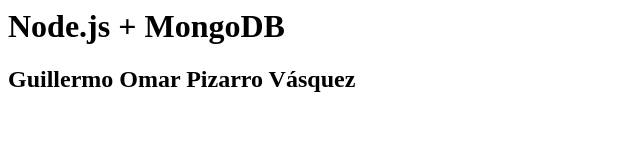
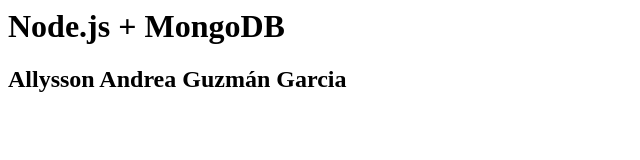
Before and after one commit to Andrea9618/U3_TALLER_04, a website: page public/index.html in a window 1280 px wide. Shown: the whole page, without its empty margins (0-640 px from the left). Drawn offline with Linux system fonts and the light colour scheme.

Commit message:
Add files via upload
Version 2

```diff
--- a/public/index.html
+++ b/public/index.html
@@ -4,6 +4,6 @@
     </head>
     <body>
         <h1>Node.js + MongoDB</h1>
-        <h2>Guillermo Omar Pizarro Vásquez</h2>
+        <h2>Allysson Andrea Guzmán Garcia</h2>
     </body>
 </html>
```
